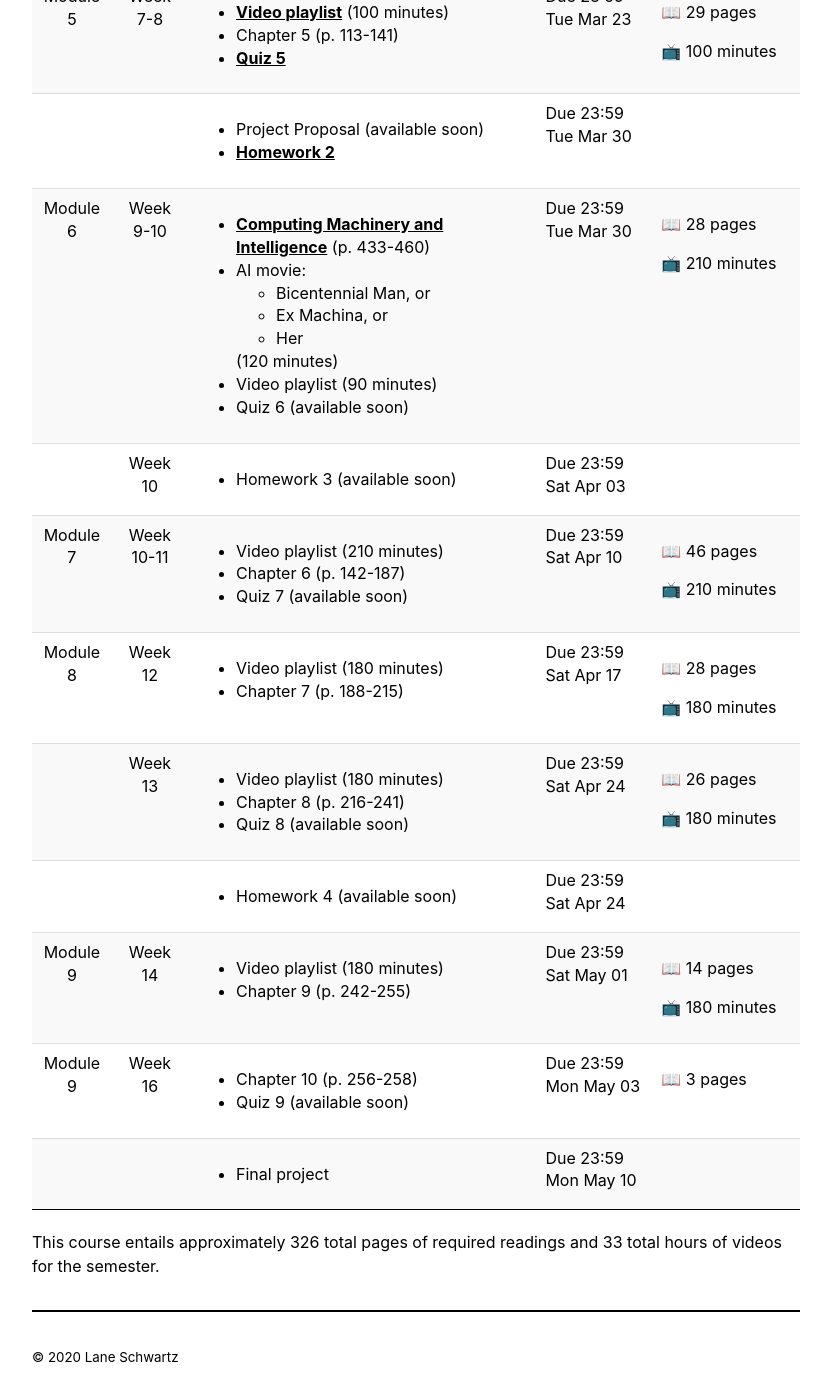
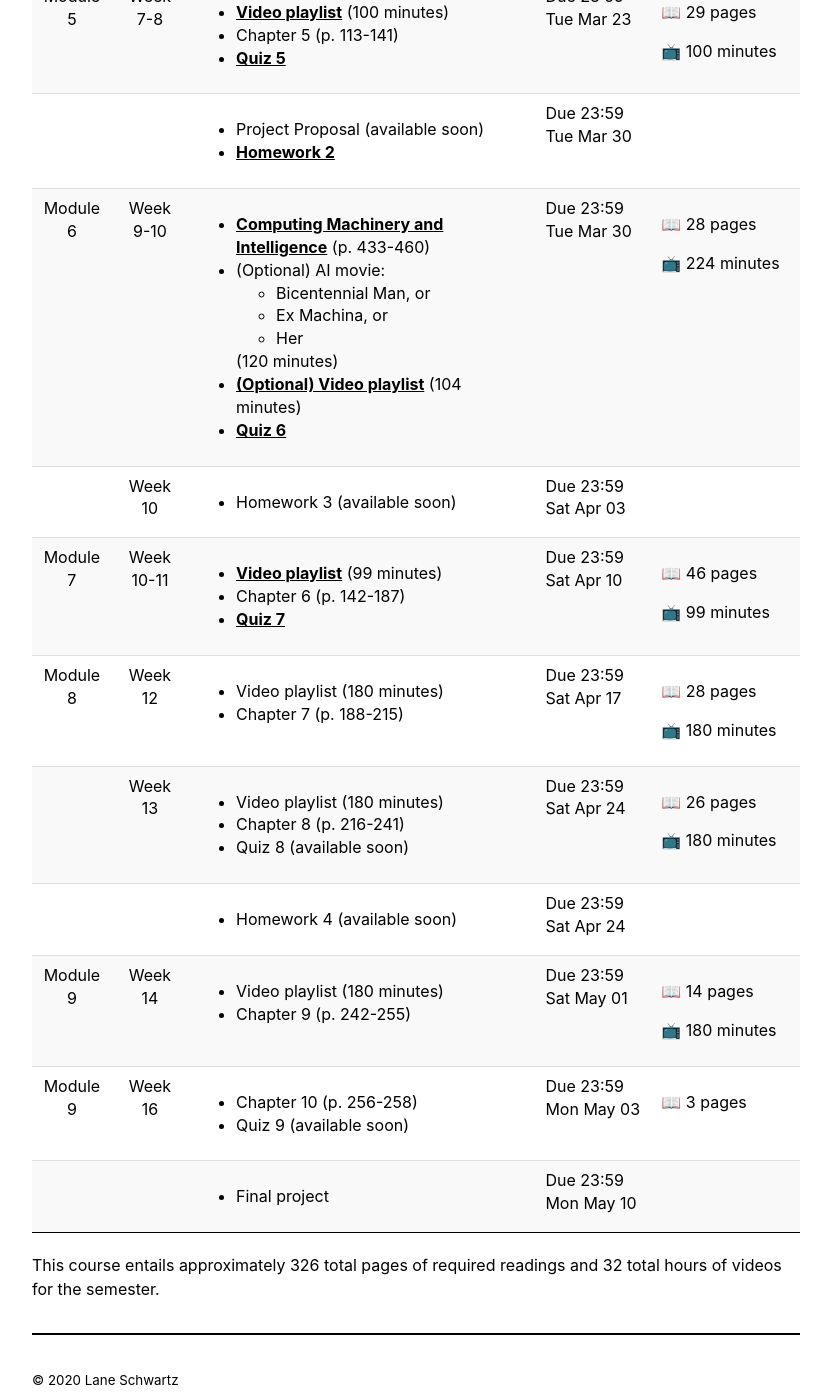
Before and after one commit to 2021-Spring-UIUC-LING270/2021-Spring-UIUC-LING270.github.io, a Jekyll site: the page built from schedule.md, in a window 1280 px wide and 1400 px high, scrolled down 1603 px. Shown: the whole window, without its empty margins (224-1055 px from the left). Built offline with Jekyll 4.4.1, drawn with Linux system fonts in a browser that asks for light colours.

Commit message:
Added mod 6, 7 and q 6, 7

```diff
--- a/_data/schedule.yaml
+++ b/_data/schedule.yaml
@@ -265,17 +265,19 @@
        value: 28
        unit: "pages"
     -
-     title: "AI movie:<ul><li>Bicentennial Man, or</li><li>Ex Machina, or</li><li>Her</li></ul>"
+     title: "(Optional) AI movie:<ul><li>Bicentennial Man, or</li><li>Ex Machina, or</li><li>Her</li></ul>"
      length:
        value: "120"
        unit: "minutes"
     -
-     title: "Video playlist"
+     title: "(Optional) Video playlist"
+     url: https://www.youtube.com/watch?v=wMbE5g9Q6pE&list=PLrFhPxATm4HwhorDU2a2ZU_WuaxBhwnRN
      length:
-       value: "90"
+       value: "104"
        unit: "minutes"
     -
-     title: "Quiz 6 (available soon)"
+     title: "Quiz 6"
+     url: "https://prairielearn.engr.illinois.edu"
 -
   week: "10"
   date: "2021-04-03 23:59 CST"
@@ -290,8 +292,9 @@
   reading:
     -
      title: "Video playlist"
+     url: https://www.youtube.com/playlist?list=PLrFhPxATm4Hz22YckBBRphXqtkiHSItm3
      length:
-       value: "210"
+       value: "99"
        unit: "minutes"
     -
      author: Sproat
@@ -301,7 +304,8 @@
        value: 46
        unit: "pages"
     -
-     title: "Quiz 7 (available soon)"
+     title: "Quiz 7"
+     url: "https://prairielearn.engr.illinois.edu"
 -
   module: "8"  # 2 weeks (Week 12-13)
   week: "12"
```
